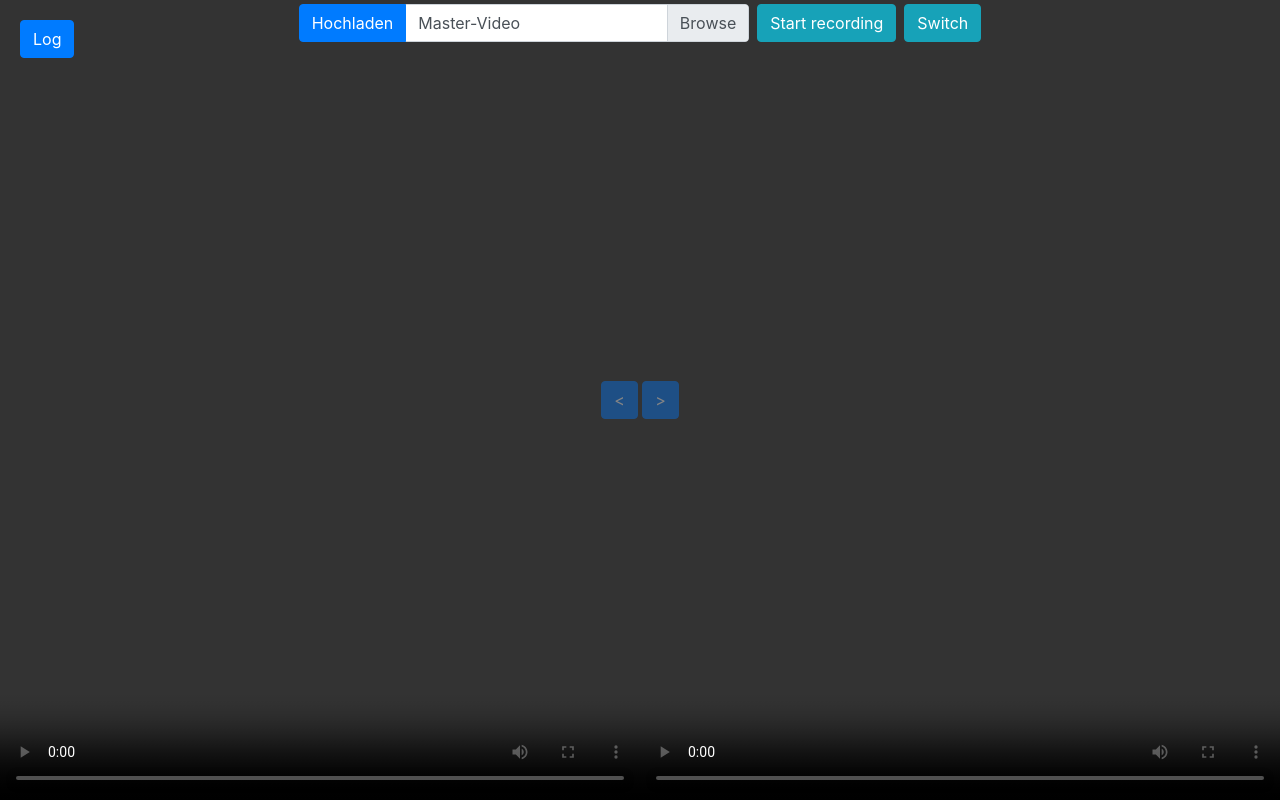
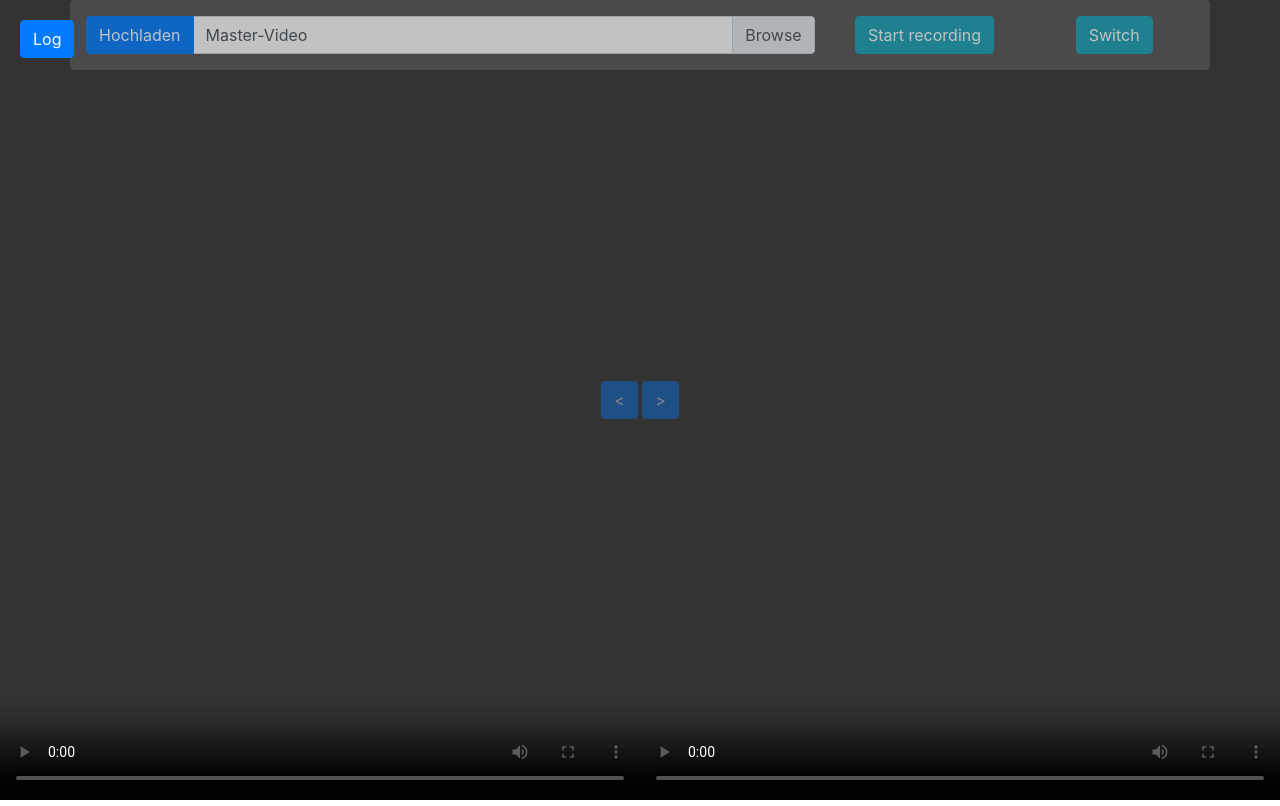
Before and after one commit to brunovollmer/icc_dope_server, a Python web app: template app/templates/index.html in a window 1280 px wide. Run offline with Jinja, Linux system fonts and the light colour scheme; the template is opened without the code that fills it, so the values that code supplies are empty; some libraries are stand-ins or nearby versions.

Commit message:
Fix ui for firefox

```diff
--- a/app/templates/index.html
+++ b/app/templates/index.html
@@ -58,8 +58,10 @@
     </div>
 </div>
 
-<div class="header mx-auto">
-    <div class="m-1">
+<div style="position: absolute; top: 0; z-index: 5000; width:100%;">
+    <div class="container w-100 p-3 rounded" style="background-color: #555555; opacity: 0.7;">
+        <div class="row">
+            <div class="col-8">
                 <form action="/video" method="POST" enctype="multipart/form-data" id="video_form">
                     <div class="input-group">
                         <div class="input-group-prepend">
@@ -74,28 +76,33 @@
                 </form>
             </div>
 
-
-    <div class="m-1" style="text-align: center;">
+            <div class="col" style="text-align: center;">
                 <button id="record" class="btn btn-info">Start recording</button>
                 <button id="recordStop" style="display: none;" class="btn btn-info">Stop recording</button>
             </div>
 
-    <div class="m-1" style="text-align: center;">
+            <div class="col" style="text-align: center;">
                 <button id="switch" class="btn btn-info">Switch</button>
             </div>
         </div>
 
-<div class="header" style="top: 38px">
-    <div id="animationSliderDiv" class="justify-content-center" style="display: none;">
-        <div class="row w-100">
+        <div id="animationSliderDiv" class="row" style="display: none">
+            <div class="col">
+                <div class="justify-content-center">
+                    <div class="w-100 d-flex">
                         <div><span id="slider_value_text">Timestamp: <span id="slider_value">0</span></span></div>
                         <div id="animationSlider"><input id="slider" data-slider-id='slider' type="text"/></div>
                     </div>
-        <div class="row w-100">
+                </div>
+            </div>
+
+            <div class="col-2">
+                    <div class="w-100 d-flex">
                         <label class="radio-inline"><input type="radio" name="optradio" id="masterRadioButton" checked>Master</label>
                         <label class="radio-inline"><input type="radio" name="optradio">User</label>
                     </div>
-
+                </div>
+        </div>
     </div>
 </div>
 
--- a/static/js/main.js
+++ b/static/js/main.js
@@ -27,7 +27,6 @@ $(document).ready(function() {
         //adjustPlotSize();
 
         visualizeFeedback(masterBlob, getRecordedUserBlob(), recordedSequence);
-        showFooter(true);
     });
 
     $("#userVideo").on('canplay', function() {
```
Lines whose indentation alone changed are shown as unchanged.
